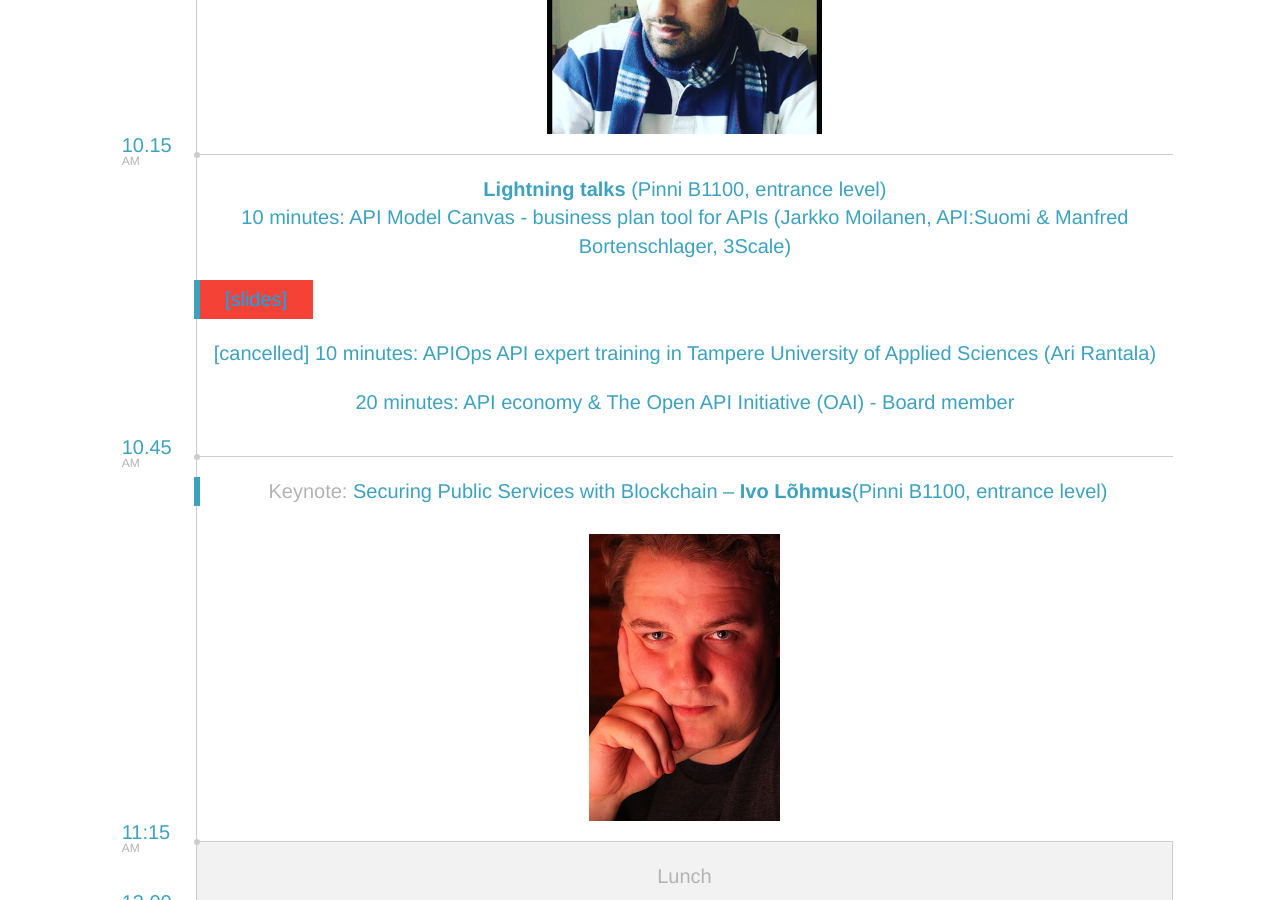
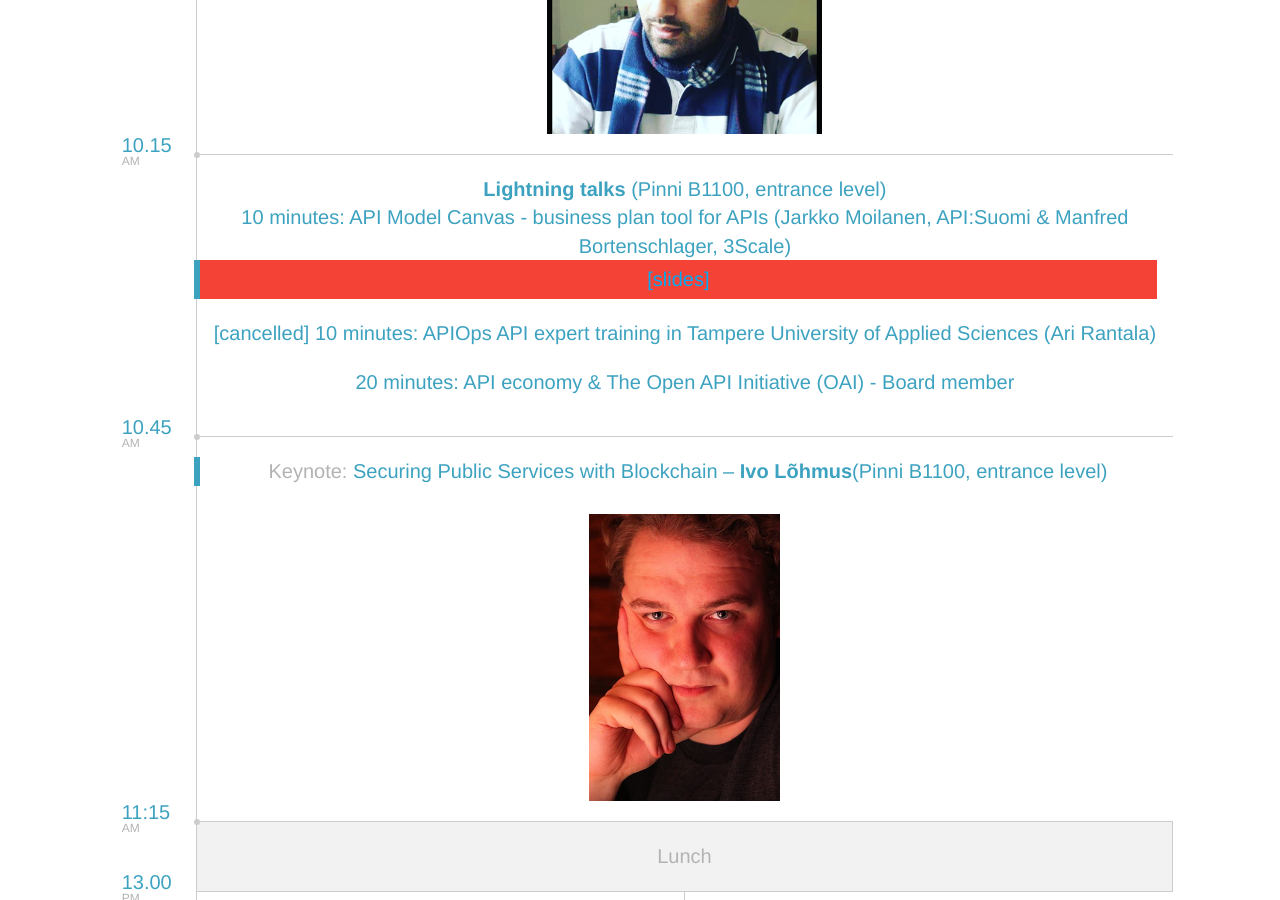
Before and after one commit to apidaysnordic/apidaysnordic.github.io, a Jekyll site: the page built from programme/index.md, in a window 1280 px wide and 900 px high, scrolled down 3866 px. Built offline with Jekyll 4.4.1, drawn with Linux system fonts in a browser that asks for light colours; some web fonts are replaced; comment, search, counter and statistics services are not loaded.

Commit message:
Update programme.html

```diff
--- a/_layouts/programme.html
+++ b/_layouts/programme.html
@@ -430,7 +430,7 @@
                     </div>
                     <div class="col-md-11 entry entry-first entry-keynote">
                         <strong>Lightning talks</strong> (Pinni B1100, entrance level)<br/>
-			<p>10 minutes: API Model Canvas - business plan tool for APIs (Jarkko Moilanen, API:Suomi & Manfred Bortenschlager, 3Scale) <div style="width:100px;float;left;"><a href="https://speakerdeck.com/kyyberi/lightning-talk-api-model-canvas-business-plan-tool-for-apis" style="background-color:#f44336;color:#03a9f4; padding:5px;" target="top">[slides]</a></div></p>
+			<p>10 minutes: API Model Canvas - business plan tool for APIs (Jarkko Moilanen, API:Suomi & Manfred Bortenschlager, 3Scale) <span style="width:100px;"><a href="https://speakerdeck.com/kyyberi/lightning-talk-api-model-canvas-business-plan-tool-for-apis" style="background-color:#f44336;color:#03a9f4; padding:5px;" target="top">[slides]</a></span></p>
 			<p>[cancelled] 10 minutes: APIOps API expert training in Tampere University of Applied Sciences (Ari Rantala)</p>
 			<p>20 minutes: API economy & The Open API Initiative (OAI) - Board member</p>
 
```
